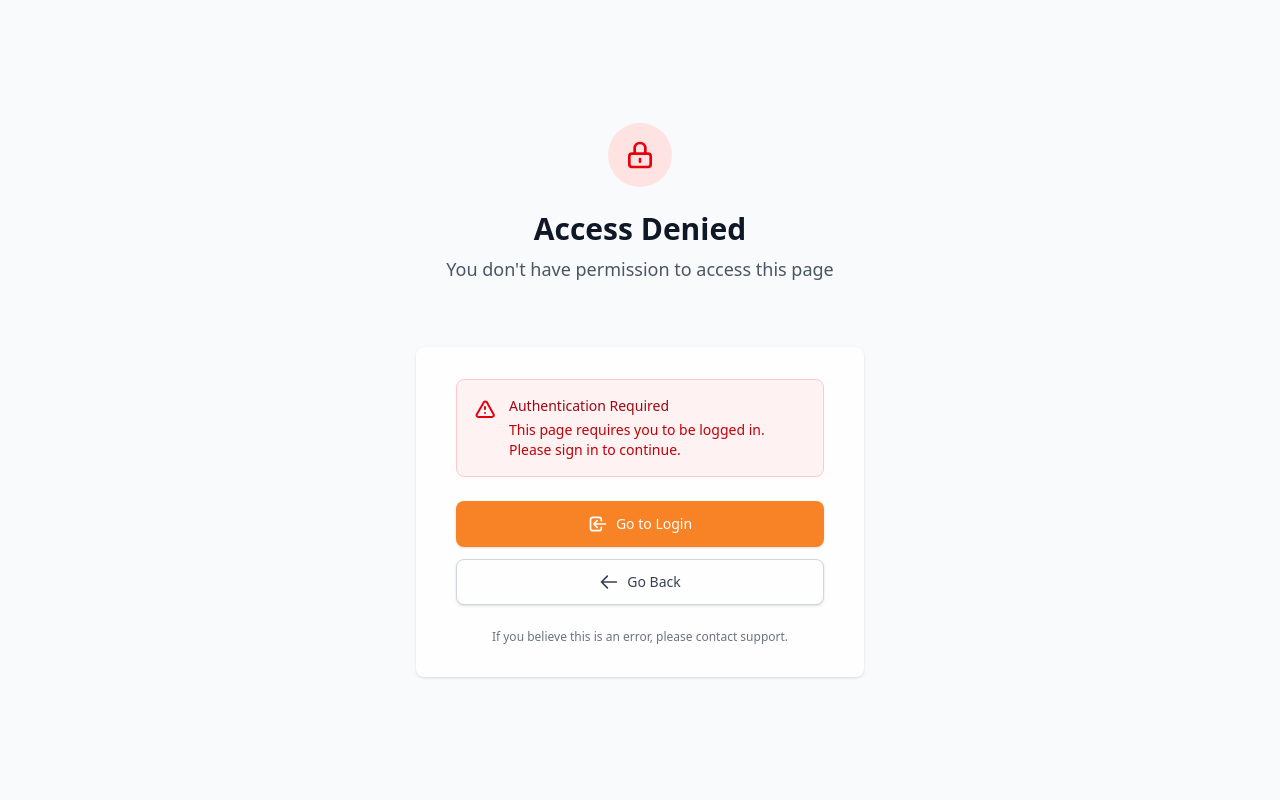
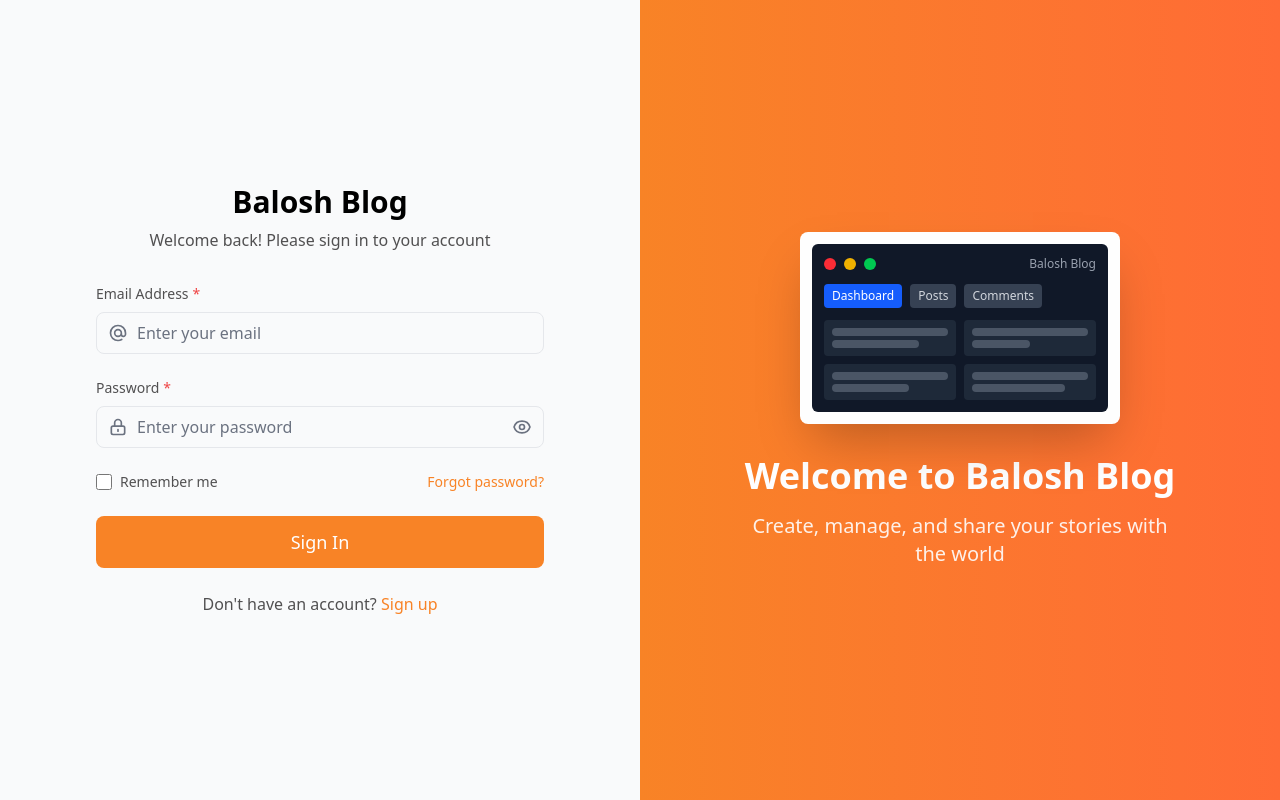
Before and after one commit to Daniel-20051/balosh-blog, a React (Vite) app: page / in a window 1280 px wide. Before the commit this address led to /access-denied. Built offline with nearby package versions, Linux system fonts and the light colour scheme.

Commit message:
login-route-fix

```diff
--- a/src/App.tsx
+++ b/src/App.tsx
@@ -21,7 +21,7 @@ const App = () => {
       <Router>
         <Routes>
           {/* Public Routes */}
-          <Route path="/login" element={<LoginPage />} />
+          <Route path="/" element={<LoginPage />} />
           <Route path="/access-denied" element={<AccessDenied />} />
 
           {/* Protected Routes */}
--- a/src/layouts/layout.tsx
+++ b/src/layouts/layout.tsx
@@ -33,7 +33,7 @@ const Layout: React.FC<LayoutProps> = ({ children }) => {
     // Clear authentication data
     localStorage.removeItem("isAuthenticated");
     localStorage.removeItem("user");
-    window.location.href = "/login";
+    window.location.href = "/";
   };
 
   const handleSidebarClose = () => {
--- a/src/pages/access-denied/AccessDenied.tsx
+++ b/src/pages/access-denied/AccessDenied.tsx
@@ -5,7 +5,7 @@ const AccessDenied: React.FC = () => {
   const navigate = useNavigate();
 
   const handleGoToLogin = () => {
-    navigate("/login");
+    navigate("/");
   };
 
   return (
--- a/src/routes/ProtectedRoute.tsx
+++ b/src/routes/ProtectedRoute.tsx
@@ -20,7 +20,7 @@ const ProtectedRoute: React.FC<ProtectedRouteProps> = ({ children }) => {
 
   if (!isAuthenticated) {
     // Redirect to login page with the return url
-    return <Navigate to="/login" state={{ from: location }} replace />;
+    return <Navigate to="/" state={{ from: location }} replace />;
   }
 
   return <>{children}</>;
```
